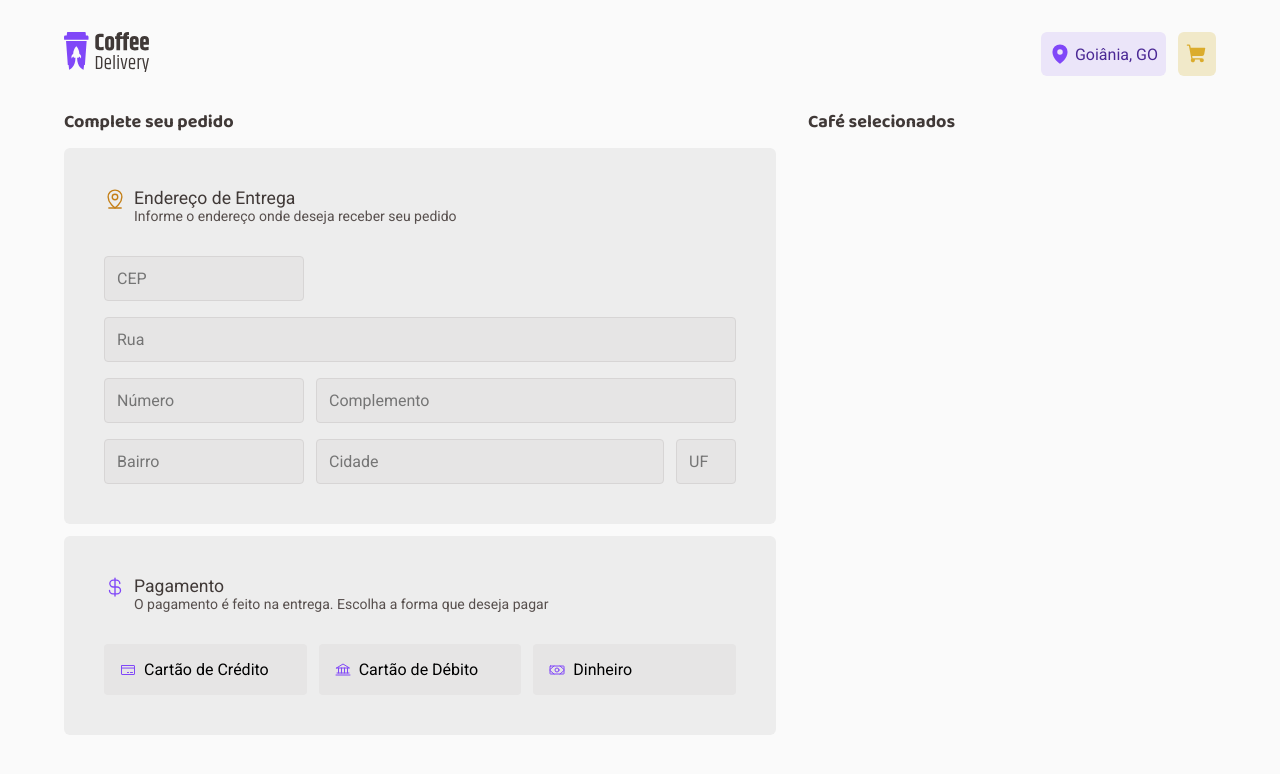
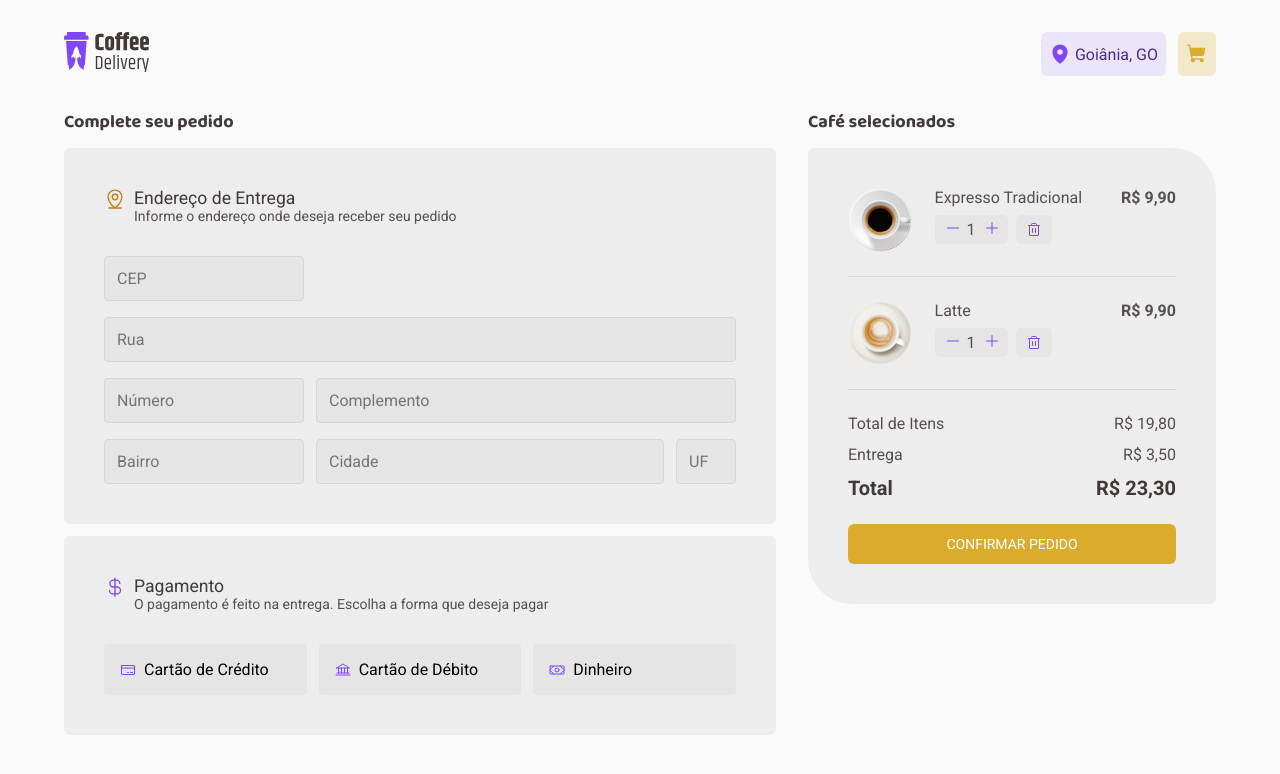
Before and after one commit to LucasAzara/Coffee-Delivery, a React (Vite) app: page /checkout in a window 1280 px wide. Shown: the top 774 px of the page. Built offline with nearby package versions, Linux system fonts and the light colour scheme.

Commit message:
Layout Complete

```diff
--- /dev/null
+++ b/src/pages/Checkout/Components/CheckoutItems/Components/CoffeeItems/index.tsx
@@ -0,0 +1,83 @@
+// Images
+import Expresso from '../../../../../../assets/Coffees/ExpressoTradicional.svg'
+import Latte from '../../../../../../assets/Coffees/Latte.svg'
+import { Minus, Plus, Trash } from 'phosphor-react'
+import { CheckoutCoffee, CoffeeCheckoutQuantity, CoffeeDelete } from './styles'
+
+// Interface
+interface CoffeeCheckout {
+  id: string
+  title: string
+  price: number
+  quantity: number
+  coffeePreview: string
+}
+
+// Mock Data
+export const coffees: CoffeeCheckout[] = [
+  {
+    id: '1',
+    title: 'Expresso Tradicional',
+    price: 9.9,
+    quantity: 1,
+    coffeePreview: Expresso,
+  },
+  {
+    id: '2',
+    title: 'Latte',
+    price: 9.9,
+    quantity: 1,
+    coffeePreview: Latte,
+  },
+]
+
+export const coffeePrice: number = coffees.reduce((acumulador, coffee) => {
+  return coffee.price * coffee.quantity + acumulador
+}, 0)
+
+export const priceToString = (price: number) => {
+  return price.toLocaleString('pt-BR', {
+    minimumFractionDigits: 2,
+  })
+}
+
+export function CoffeeItems() {
+  return (
+    <>
+      {coffees.map((coffee) => {
+        return (
+          <CheckoutCoffee key={coffee.id}>
+            {/* Img */}
+            <img src={coffee.coffeePreview} alt={`Cup of ${coffee.title}`} />
+            {/* Info */}
+            <div className="coffeeInfo">
+              {/* Title */}
+              <p>{coffee.title}</p>
+              {/* Quantity and Delete Button */}
+              <div className="coffeeOptions">
+                {/* Quantity */}
+                <CoffeeCheckoutQuantity>
+                  <button>
+                    <Minus />
+                  </button>
+                  {coffee.quantity}
+                  <button>
+                    <Plus />
+                  </button>
+                </CoffeeCheckoutQuantity>
+                {/* Delete */}
+                <CoffeeDelete>
+                  <button>
+                    <Trash />
+                  </button>
+                </CoffeeDelete>
+              </div>
+            </div>
+            {/* Price */}
+            <p className="price">R$ {priceToString(coffee.price)}</p>
+          </CheckoutCoffee>
+        )
+      })}
+    </>
+  )
+}
--- /dev/null
+++ b/src/pages/Checkout/Components/CheckoutItems/Components/CoffeeItems/styles.ts
@@ -0,0 +1,69 @@
+import styled from 'styled-components'
+
+export const CheckoutCoffee = styled.div`
+  display: flex;
+  justify-content: space-between;
+
+  padding-bottom: 24px;
+  border-bottom: 1px solid ${(props) => props.theme['gray-400']};
+
+  img {
+    width: 4rem;
+    height: 4rem;
+  }
+
+  .coffeeInfo {
+    width: 50%;
+    text-align: left;
+    display: flex;
+    flex-direction: column;
+    gap: 8px;
+  }
+
+  .price {
+    font-weight: 700;
+  }
+
+  .coffeeOptions {
+    display: flex;
+    flex-direction: row;
+    gap: 8px;
+  }
+`
+
+const CoffeeButtonBase = styled.span`
+  display: flex;
+  gap: 8px;
+
+  background-color: ${(props) => props.theme['gray-300']};
+
+  padding: 5px 10px;
+  border-radius: 5px;
+
+  button {
+    border: none;
+    cursor: pointer;
+    background-color: inherit;
+  }
+
+  svg {
+    color: ${(props) => props.theme['purple-500']};
+    display: flex;
+    justify-content: center;
+    align-items: center;
+  }
+`
+export const CoffeeCheckoutQuantity = styled(CoffeeButtonBase)`
+  button {
+    width: 0.875rem;
+    height: 0.875rem;
+  }
+`
+export const CoffeeDelete = styled(CoffeeButtonBase)`
+  &:hover {
+    background-color: ${(props) => props.theme['gray-500']};
+    svg {
+      font-weight: 800;
+    }
+  }
+`
--- /dev/null
+++ b/src/pages/Checkout/Components/CheckoutItems/index.tsx
@@ -0,0 +1,29 @@
+// CSS
+import { CheckoutButton, CheckoutCart, CheckoutTotal } from './styles'
+// imports
+import {
+  CoffeeItems,
+  coffeePrice,
+  priceToString,
+  coffees,
+} from './Components/CoffeeItems'
+
+export function CheckoutItems() {
+  return (
+    <CheckoutCart>
+      <CoffeeItems />
+      <CheckoutTotal>
+        {/* Total Item Cost */}
+        <p>Total de Itens</p>
+        <p>R$ {priceToString(coffeePrice)} </p>
+        {/* Total Delivery Cost */}
+        <p>Entrega</p>
+        <p>R$ {priceToString(1.75 * coffees.length)}</p>
+        {/* Total Overall Price */}
+        <p className="bold">Total</p>
+        <p className="bold">R$ {priceToString(coffeePrice + 3.5)}</p>
+      </CheckoutTotal>
+      <CheckoutButton>Confirmar Pedido</CheckoutButton>
+    </CheckoutCart>
+  )
+}
--- /dev/null
+++ b/src/pages/Checkout/Components/CheckoutItems/styles.ts
@@ -0,0 +1,48 @@
+import styled from 'styled-components'
+
+export const CheckoutCart = styled.div`
+  background-color: ${(props) => props.theme['gray-200']};
+  border-top-left-radius: 6px;
+  border-bottom-right-radius: 6px;
+  border-top-right-radius: 44px;
+  border-bottom-left-radius: 44px;
+
+  padding: 40px;
+
+  display: flex;
+  flex-direction: column;
+  gap: 24px;
+`
+
+export const CheckoutTotal = styled.div`
+  display: grid;
+  grid-template-columns: repeat(2, 50%);
+  grid-row-gap: 12px;
+
+  .bold {
+    color: ${(props) => props.theme['gray-700']};
+    font-weight: 700;
+    font-size: 1.25rem;
+  }
+
+  p:nth-child(even) {
+    text-align: right;
+  }
+`
+
+export const CheckoutButton = styled.button`
+  background-color: ${(props) => props.theme['yellow-500']};
+  border: none;
+  color: ${(props) => props.theme.white};
+  width: 100%;
+  padding: 12px;
+  border-radius: 6px;
+  text-transform: uppercase;
+  font-size: 0.875rem;
+
+  cursor: pointer;
+
+  &:hover {
+    background-color: ${(props) => props.theme['yellow-700']};
+  }
+`
--- a/src/pages/Checkout/index.tsx
+++ b/src/pages/Checkout/index.tsx
@@ -1,12 +1,12 @@
 // Components
 import { CurrencyDollar, MapPinLine } from 'phosphor-react'
+import { CheckoutItems } from './Components/CheckoutItems'
 import { UserAddress } from './Components/UserAddress'
 import { UserPayment } from './Components/UserPayment'
 // CSS
 import {
   CheckoutContainer,
   CheckoutTitle,
-  ItemData,
   PurpleIcon,
   UserData,
   UserInformation,
@@ -50,9 +50,10 @@ export function Checkout() {
         </UserInformation>
       </UserData>
       {/* Coffee Data */}
-      <ItemData>
+      <UserData>
         <CheckoutTitle>Café selecionados</CheckoutTitle>
-      </ItemData>
+        <CheckoutItems />
+      </UserData>
     </CheckoutContainer>
   )
 }
--- a/src/pages/Checkout/styles.ts
+++ b/src/pages/Checkout/styles.ts
@@ -20,6 +20,7 @@ export const UserData = styled.div`
   display: flex;
   flex-direction: column;
   gap: 12px;
+  width: 100%;
 `
 
 export const UserInformation = styled.div`
```
